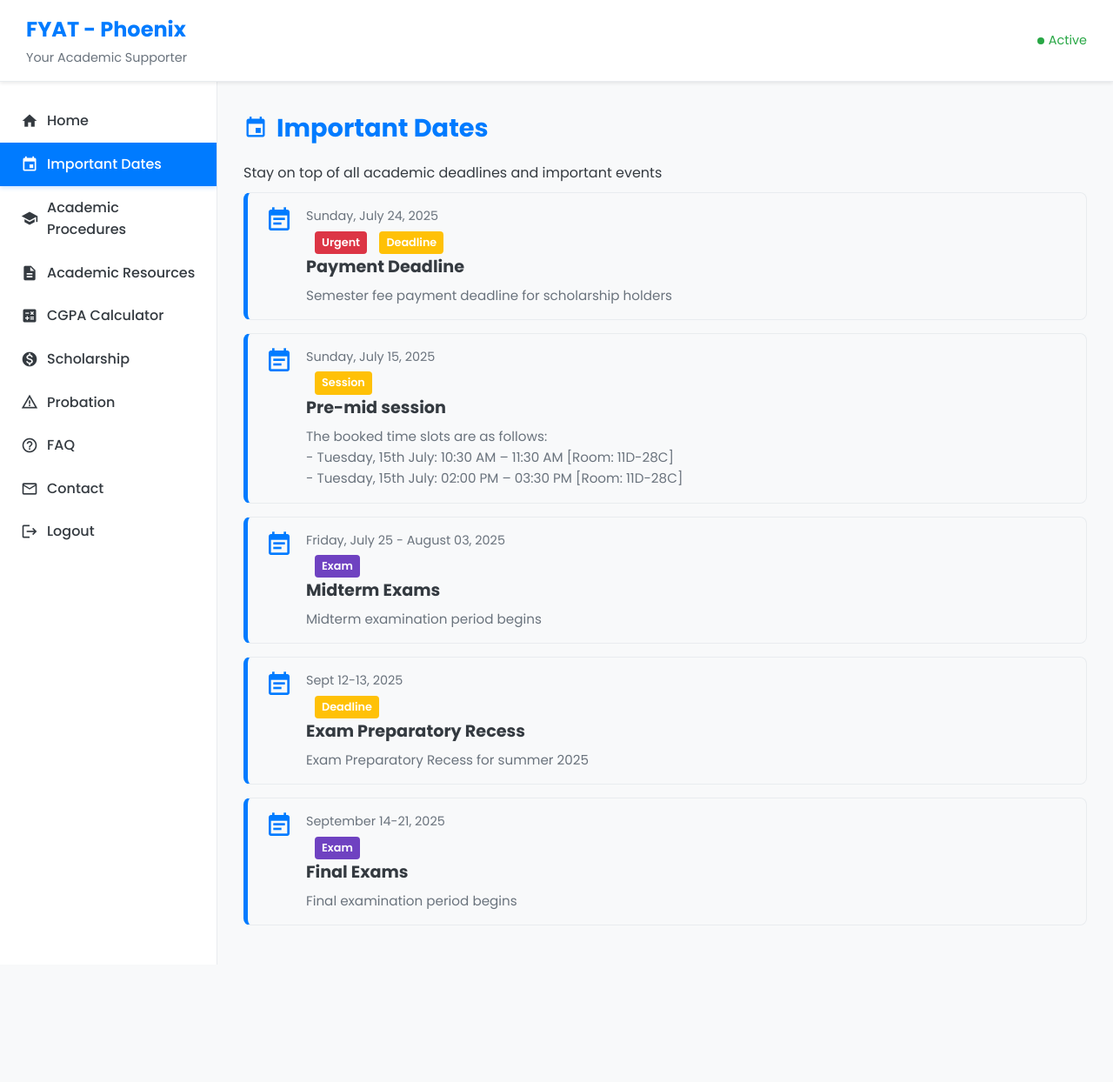
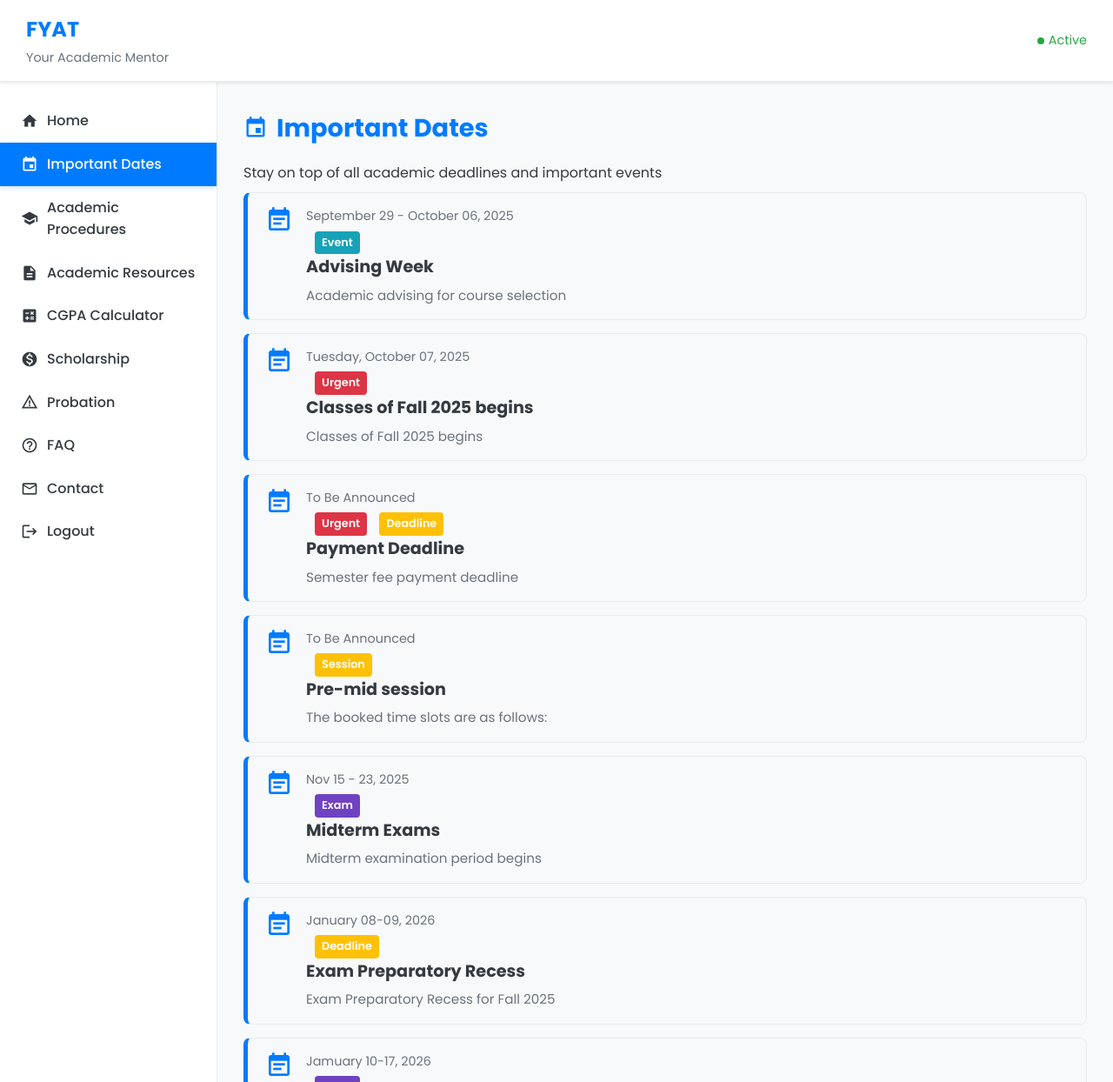
Before and after one commit to ShazzadShuv0/fyatF, a plain HTML site: page important-dates.html in a window 1280 px wide. Shown: the top 1244 px of the page at 87% size. Before the commit the page ends 1109 px from the top, so only its background shows below. Drawn offline with Linux system fonts and the light colour scheme; sample sign-in values are in the browser's storage.

Commit message:
Update important-dates.html

```diff
--- a/important-dates.html
+++ b/important-dates.html
@@ -9,8 +9,8 @@
 </head>
 <body>
     <header class="navbar">
-        <div class="logo">FYAT - Phoenix</div>
-        <div class="subtitle">Your Academic Supporter </div>
+        <div class="logo">FYAT</div>
+        <div class="subtitle">Your Academic Mentor </div>
         <div class="status">
             <span class="status-indicator active"></span> Active
         </div>
@@ -39,10 +39,10 @@
                 <h2><span class="material-icons">event</span> Important Dates</h2>
                 <p>Stay on top of all academic deadlines and important events</p>
 
-                <!-- <div class="date-item">
+                 <div class="date-item">
                     <span class="material-icons">event_note</span>
                     <div class="date-details">
-                        <span class="day-date"> June 14 - 19, 2025</span>
+                        <span class="day-date"> September 29 - October 06, 2025</span>
                         <span class="event-type event">Event</span>
                         <h4>Advising Week</h4>
                         <p>Academic advising for course selection</p>
@@ -52,15 +52,15 @@
                 <div class="date-item">
                     <span class="material-icons">event_note</span>
                     <div class="date-details">
-                        <span class="day-date">Tuesday, June 17, 2025</span>
+                        <span class="day-date">Tuesday, October 07, 2025</span>
                         <span class="event-type urgent-deadline">Urgent</span>
 
-                        <h4>Classes of Summer 2025 begins</h4>
-                        <p>Classes of Summer 2025 begins</p>
+                        <h4>Classes of Fall 2025 begins</h4>
+                        <p>Classes of Fall 2025 begins</p>
                     </div>
                 </div>
 
-                <div class="date-item">
+                <!-- <div class="date-item">
                     <span class="material-icons">event_note</span>
                     <div class="date-details">
                         <span class="day-date">June 19 - July 05, 2025</span>
@@ -78,24 +78,23 @@
                 <div class="date-item">
                     <span class="material-icons">event_note</span>
                     <div class="date-details">
-                        <span class="day-date">Sunday, July 24, 2025</span>
+                        <span class="day-date">To Be Announced </span>
                         <span class="event-type urgent-deadline">Urgent</span>
                         <span class="event-type deadline">Deadline</span>
                         <h4>Payment Deadline</h4>
-                        <p>Semester fee payment deadline for scholarship holders</p>
+                        <p>Semester fee payment deadline</p>
                     </div>
                 </div>
 
                 <div class="date-item">
                     <span class="material-icons">event_note</span>
                     <div class="date-details">
-                        <span class="day-date">Sunday, July 15, 2025</span>
+                        <span class="day-date">To Be Announced</span>
                         <!-- <span class="event-type urgent-deadline">Urgent</span> -->
                         <span class="event-type deadline">Session</span>
                         <h4>Pre-mid session</h4>
                         <p>The booked time slots are as follows:<br>
-                            - Tuesday, 15th July: 10:30 AM – 11:30 AM [Room: 11D-28C]<br>
-                            - Tuesday, 15th July: 02:00 PM – 03:30 PM [Room: 11D-28C]</p>
+                            </p>
                     </div>
                 </div>
 
@@ -112,7 +111,7 @@
                 <div class="date-item">
                     <span class="material-icons">event_note</span>
                     <div class="date-details">
-                        <span class="day-date">Friday, July 25 -  August 03, 2025</span>
+                        <span class="day-date">Nov 15 - 23, 2025</span>
                         <span class="event-type exam">Exam</span>
                         <h4>Midterm Exams</h4>
                         <p>Midterm examination period begins</p>
@@ -122,17 +121,17 @@
                 <div class="date-item">
                     <span class="material-icons">event_note</span>
                     <div class="date-details">
-                        <span class="day-date">Sept 12-13, 2025</span>
+                        <span class="day-date">January 08-09, 2026</span>
                         <span class="event-type deadline">Deadline</span>
                         <h4>Exam Preparatory Recess</h4>
-                        <p>Exam Preparatory Recess for summer 2025 </p>
+                        <p>Exam Preparatory Recess for Fall 2025</p>
                     </div>
                 </div>
 
                 <div class="date-item">
                     <span class="material-icons">event_note</span>
                     <div class="date-details">
-                        <span class="day-date">September 14-21, 2025</span>
+                        <span class="day-date">Jamuary 10-17, 2026</span>
                         <span class="event-type exam">Exam</span>
                         <h4>Final Exams</h4>
                         <p>Final examination period begins</p>
```
